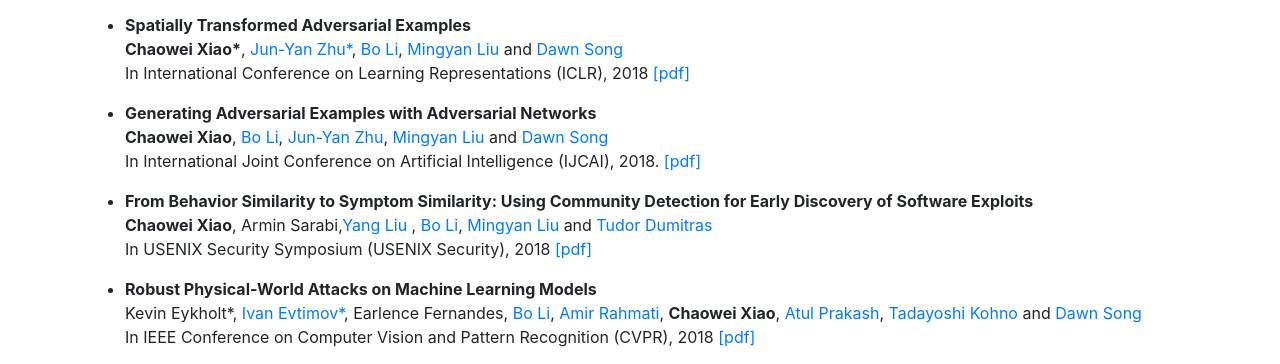
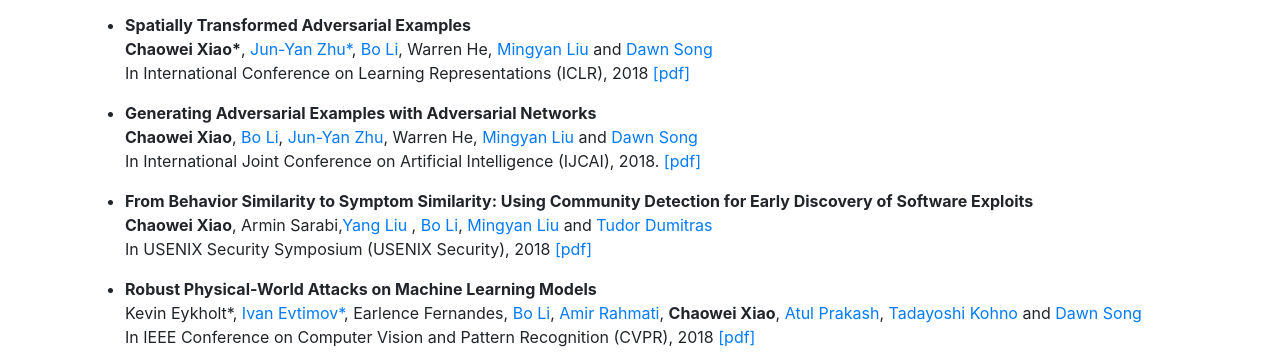
Before and after one commit to xiaocw11/xiaocw11.github.io, a website: page index.html in a window 1280 px wide. Shown: the part 700-1064 px from the top of the page. Drawn offline with Linux system fonts and the light colour scheme.

Commit message:
Update index.html

```diff
--- a/index.html
+++ b/index.html
@@ -92,12 +92,12 @@
     </p>
   </li>
   <li><b>Spatially Transformed Adversarial Examples</b>
-    <p class="content"><strong>Chaowei Xiao*</strong>, <a href="http://people.eecs.berkeley.edu/~junyanz/">Jun-Yan Zhu*</a>, <a href="http://boli.cs.illinois.edu/">Bo Li</a>, <a href="http://web.eecs.umich.edu/~mingyan/">Mingyan Liu</a> and <a href="https://people.eecs.berkeley.edu/~dawnsong/">Dawn Song</a></p><p class="">In International Conference on Learning Representations (ICLR), 2018 <a href="https://arxiv.org/abs/1801.02612">[pdf]</a>
+    <p class="content"><strong>Chaowei Xiao*</strong>, <a href="http://people.eecs.berkeley.edu/~junyanz/">Jun-Yan Zhu*</a>, <a href="http://boli.cs.illinois.edu/">Bo Li</a>, Warren He, <a href="http://web.eecs.umich.edu/~mingyan/">Mingyan Liu</a> and <a href="https://people.eecs.berkeley.edu/~dawnsong/">Dawn Song</a></p><p class="">In International Conference on Learning Representations (ICLR), 2018 <a href="https://arxiv.org/abs/1801.02612">[pdf]</a>
 
     </p>
   </li>
   <li><b>Generating Adversarial Examples with Adversarial Networks</b>
-    <p class="content"><strong>Chaowei Xiao</strong>, <a href="http://boli.cs.illinois.edu/">Bo Li</a>, <a href="http://people.eecs.berkeley.edu/~junyanz/">Jun-Yan Zhu</a>, <a href="http://web.eecs.umich.edu/~mingyan/">Mingyan Liu</a> and <a href="https://people.eecs.berkeley.edu/~dawnsong/">Dawn Song</a></p><p>In International Joint Conference on Artificial Intelligence (IJCAI), 2018. <a href="https://arxiv.org/abs/1801.02610">[pdf]</a>
+    <p class="content"><strong>Chaowei Xiao</strong>, <a href="http://boli.cs.illinois.edu/">Bo Li</a>, <a href="http://people.eecs.berkeley.edu/~junyanz/">Jun-Yan Zhu</a>, Warren He, <a href="http://web.eecs.umich.edu/~mingyan/">Mingyan Liu</a> and <a href="https://people.eecs.berkeley.edu/~dawnsong/">Dawn Song</a></p><p>In International Joint Conference on Artificial Intelligence (IJCAI), 2018. <a href="https://arxiv.org/abs/1801.02610">[pdf]</a>
 
   </p>
   </li>
```
